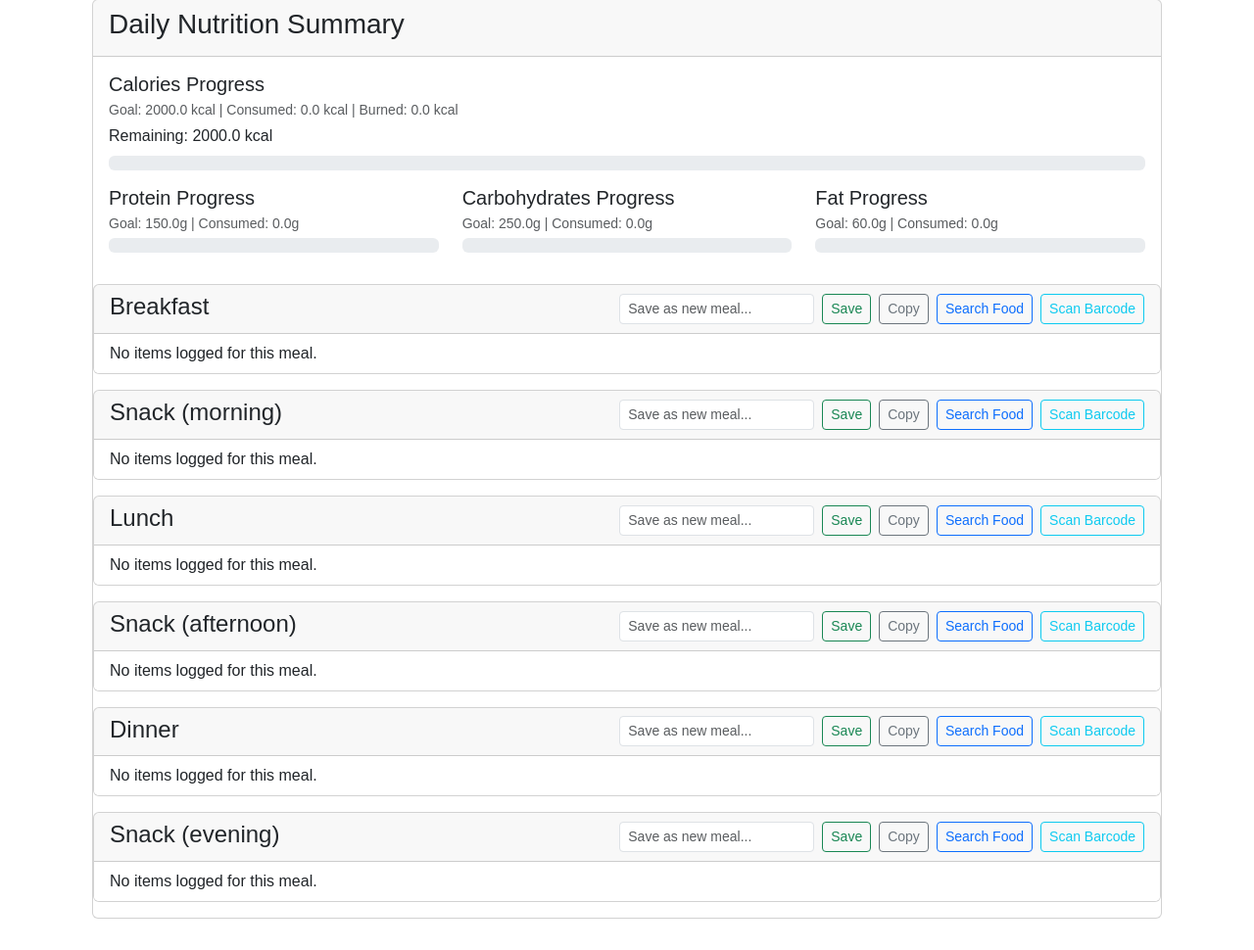
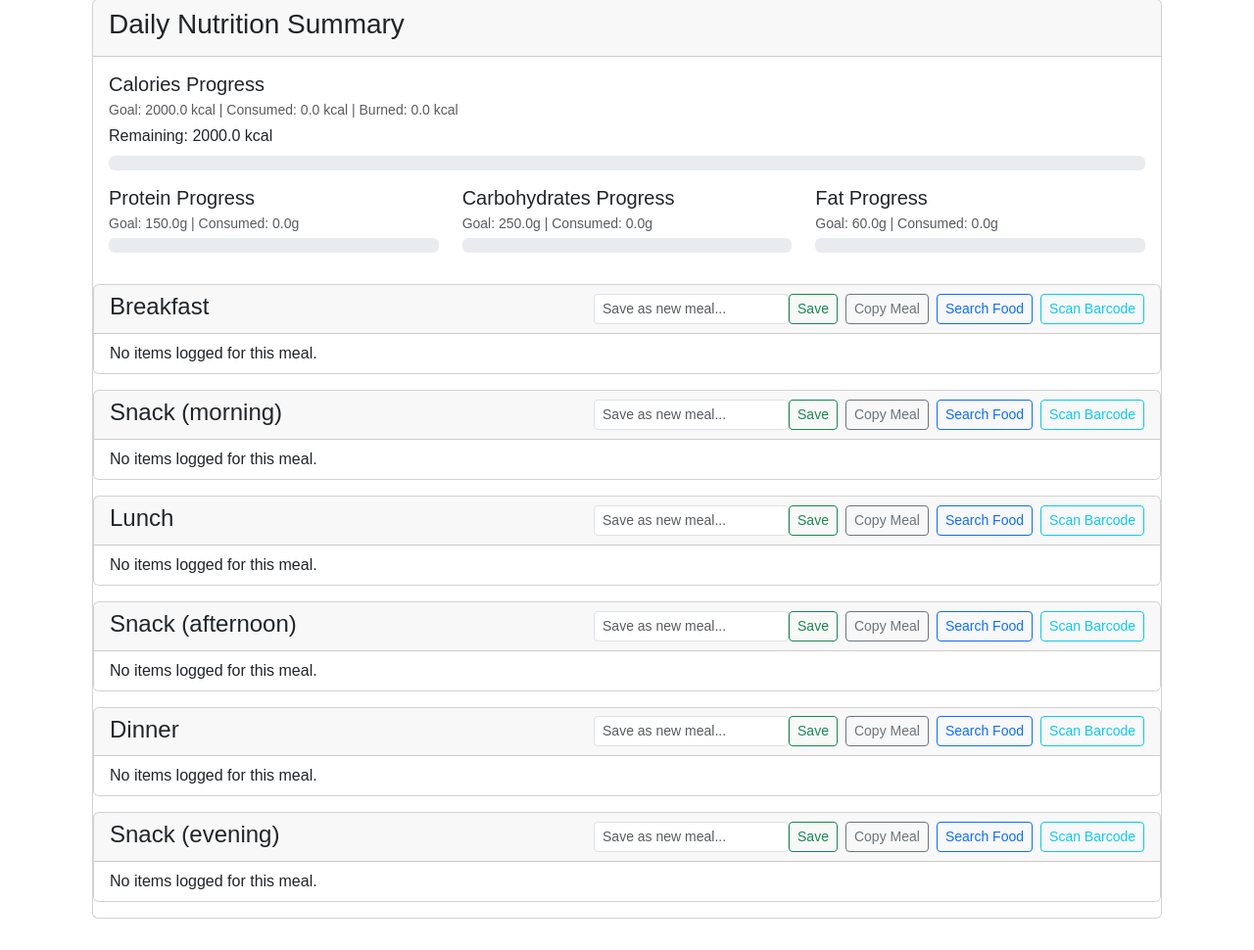
Before and after one commit to alpharesearch/OpenNourish, a Flask app: page /diary/ in a window 1280 px wide. Shown: the part 263-1233 px from the top of the page at 98% size. Run offline with Flask 3, Linux system fonts and the light colour scheme; the visitor is signed in with stand-in values (Sample User, id 1); data comes from the database, SQL or seed files in the repository; data that the repository does not hold is empty; some libraries are stand-ins or nearby versions.

Commit message:
fix large button

```diff
--- a/templates/diary/diary.html
+++ b/templates/diary/diary.html
@@ -172,32 +172,39 @@
                         </a>
                     </div>
                     {% else %}
-                    <form action="{{ url_for('diary.save_meal') }}" method="post" class="d-flex me-md-2 mb-2 mb-md-0">
+                    <div class="d-flex justify-content-end align-items-center flex-column flex-sm-row gap-2">
+                        <form action="{{ url_for('diary.save_meal') }}" method="post" class="d-flex align-items-right flex-sm-row">
                             <input type="hidden" name="log_date" value="{{ date.isoformat() }}">
                             <input type="hidden" name="meal_name" value="{{ meal_name }}">
-                        <input type="text" name="new_meal_name" class="form-control form-control-sm me-2"
+                            <input type="text" name="new_meal_name" class="form-control form-control-sm mt-sm-0"
                                 placeholder="Save as new meal...">
-                        <button type="submit" class="btn btn-outline-success btn-sm">Save</button>
+                            <button type="submit" class="btn btn-outline-success btn-sm mt-sm-0">
+                                <span class="d-none d-lg-inline">Save</span>
+                                <span class="d-inline d-lg-none">Save</span>
+                            </button>
                         </form>
-                    <button type="button" class="btn btn-outline-secondary btn-sm add-item-btn me-md-2 mb-2 mb-md-0"
+                        <div class="d-flex w-lg-auto justify-content-end gap-2">
+                            <button type="button" class="btn btn-outline-secondary btn-sm mt-sm-0 add-item-btn"
                                 data-food-id="{{ meal_name }}"
                                 data-food-type="diary_meal"
                                 data-food-name="Copy of {{ meal_name }} from {{ date.isoformat() }}"
                                 data-target="diary"
                                 data-source-log-date="{{ date.isoformat() }}">
-                        Copy
+                                <span class="d-none d-lg-inline">Copy Meal</span>
+                                <span class="d-inline d-lg-none">Copy</span>
                             </button>
-                    <div class="d-flex">
+
                             <a href="{{ url_for('search.search', target='diary', log_date=date.isoformat(), meal_name=meal_name) }}"
-                            class="btn btn-outline-primary btn-sm">
+                                class="btn btn-outline-primary btn-sm mt-sm-0">
                                 <span class="d-none d-lg-inline">Search Food</span>
                                 <span class="d-inline d-lg-none">Search</span>
                             </a>
                             <a href="{{ url_for('search.search', target='diary', log_date=date.isoformat(), meal_name=meal_name, scan='true') }}"
-                            class="btn btn-outline-info btn-sm ms-2">
+                                class="btn btn-outline-info btn-sm mt-sm-0">
                                 <span class="d-none d-lg-inline">Scan Barcode</span>
                                 <span class="d-inline d-lg-none">Scan</span>
                             </a>
+                        </div>
                     </div>
                     {% endif %}
                 </div>
@@ -246,7 +253,7 @@
                                     <button type="submit" class="btn btn-outline-success btn-sm  mt-sm-0 ">Save</button>
                                 </form>
                                 <div class="d-flex w-lg-auto justify-content-end gap-2">
-                                    <button type="button" class="btn btn-outline-info btn-sm   mt-sm-0"
+                                    <button type="button" class="btn btn-outline-info btn-sm mt-sm-0"
                                         data-bs-toggle="modal" data-bs-target="#moveEntryModal"
                                         data-log-id="{{ item.log_id }}"
                                         data-log-date="{{ date.isoformat() }}">Move</button>
```
Lines whose indentation alone changed are shown as unchanged.
